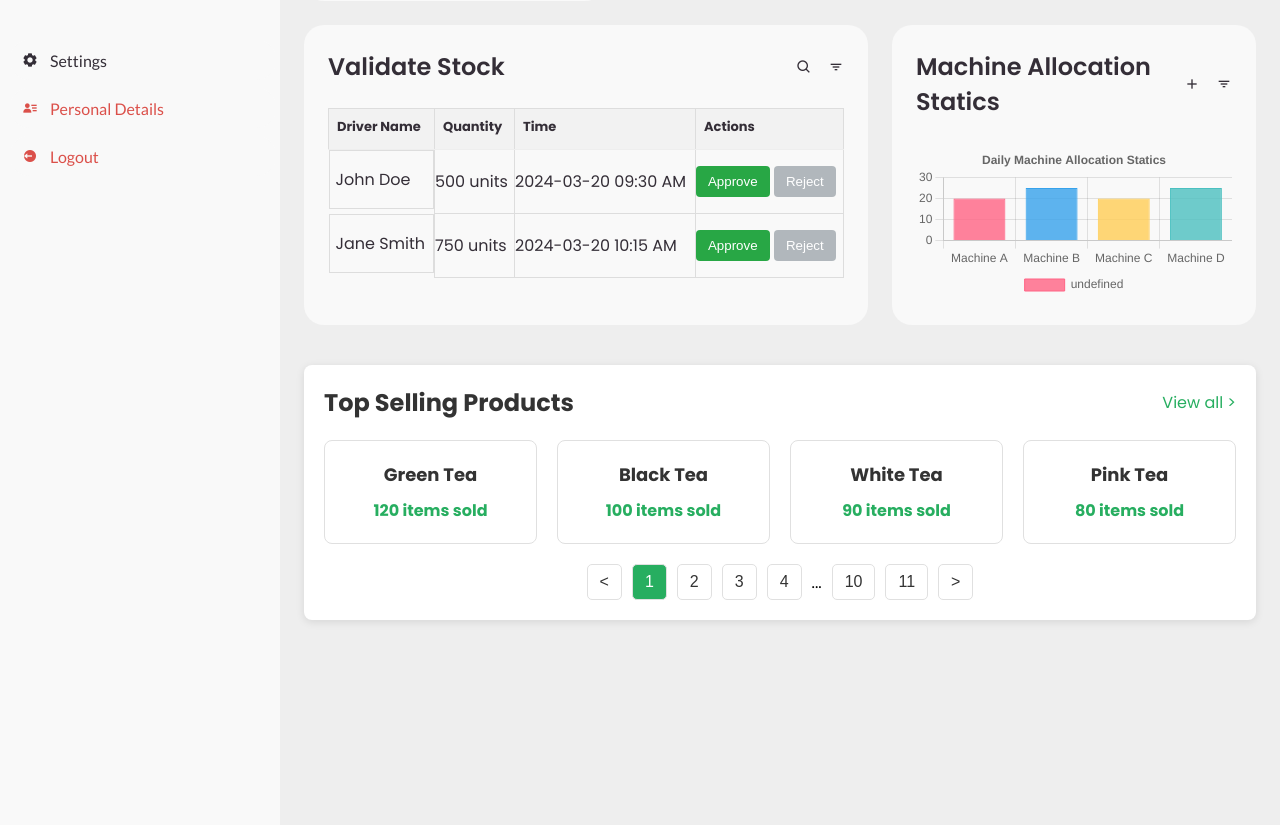
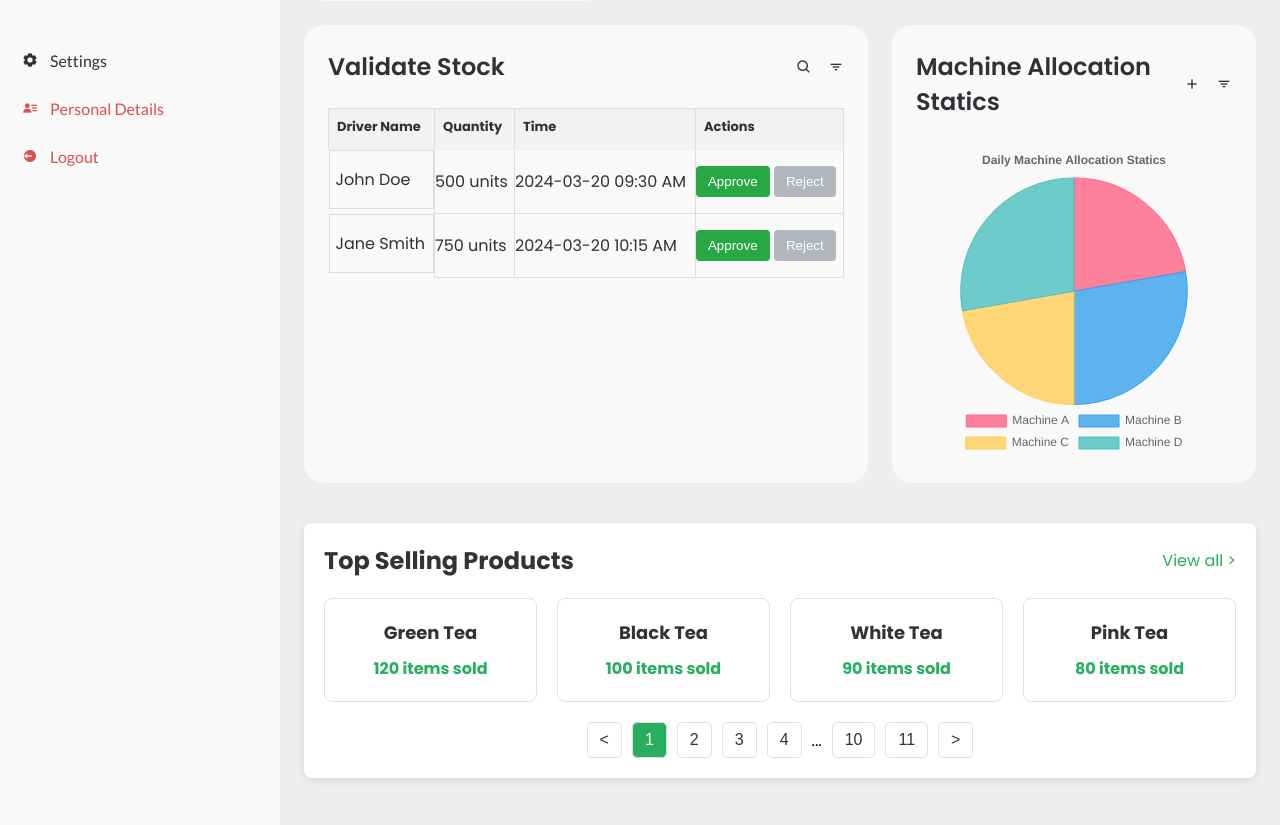
Before and after one commit to EverGreen-Group/Evergreen_Project, a PHP site: page /Evergreen_Project/inventory in a window 1280 px wide. Shown: the part 472-1297 px from the top of the page. Run offline with PHP 8.4, Linux system fonts and the light colour scheme; data that the repository does not hold is empty.

Commit message:
change chart type

```diff
--- a/app/views/inventory/v_dashboard.php
+++ b/app/views/inventory/v_dashboard.php
@@ -168,7 +168,7 @@
 	document.addEventListener('DOMContentLoaded', function () {
 		var ctx = document.getElementById('machineAllocationChart').getContext('2d');
 		var machineAllocationChart = new Chart(ctx, {
-			type: 'bar',
+			type: 'pie',
 			data: {
 				labels: ['Machine A', 'Machine B', 'Machine C', 'Machine D'],
 				datasets: [{
```
